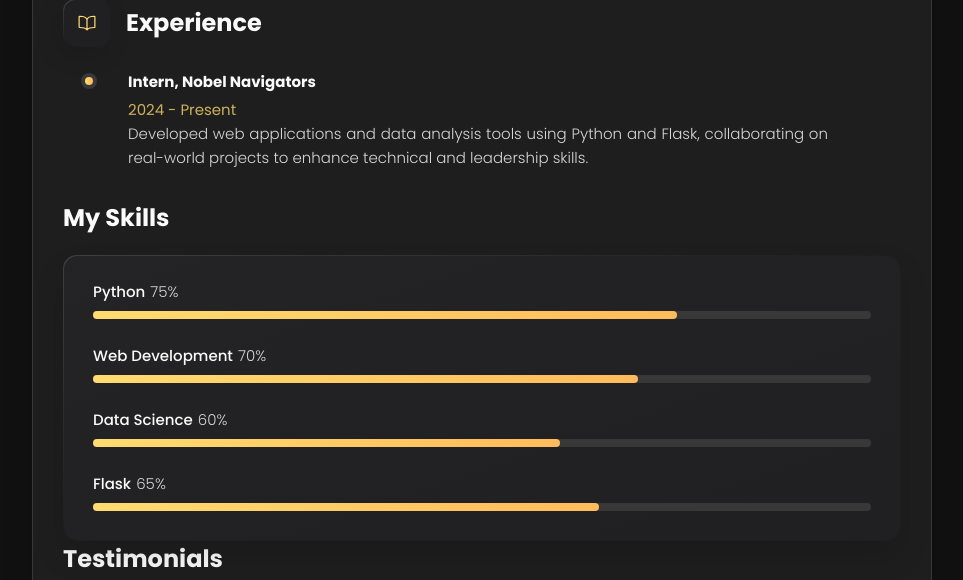
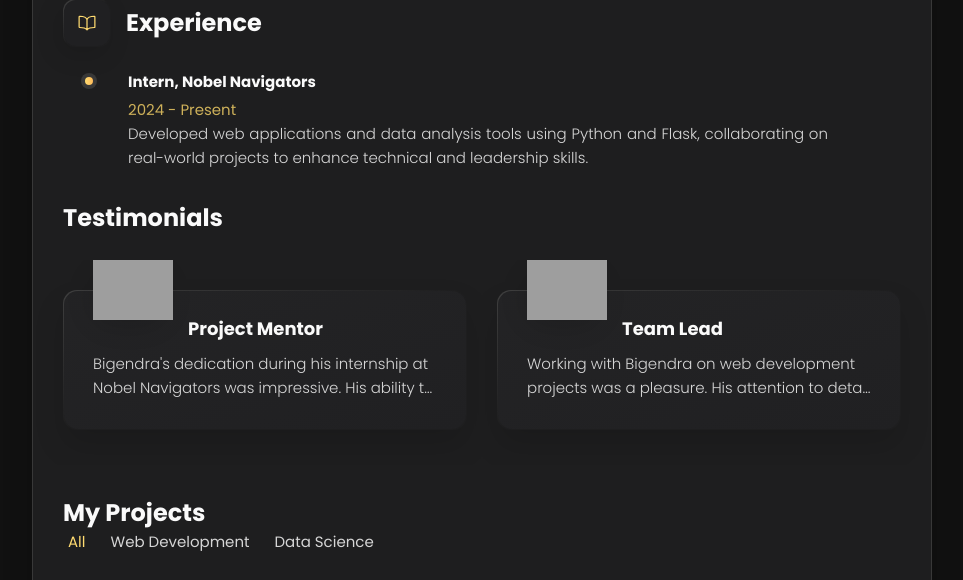
Before and after one commit to potat0ka/portfolio, a Flask app: page /about in a window 1280 px wide. Shown: the part 1049-1629 px from the top of the page, without its empty margins (308-1271 px from the left). Run offline with Flask 3, Linux system fonts and the light colour scheme; grey boxes are pictures that could not be loaded.

Commit message:
made some changes

```diff
--- a/templates/about.html
+++ b/templates/about.html
@@ -68,24 +68,6 @@
                 {% endfor %}
             </ol>
         </section>
-
-        <section class="skill">
-            <h3 class="h3 skills-title">My Skills</h3>
-
-            <ul class="skills-list content-card">
-                {% for skill in portfolio.resume.skills %}
-                <li class="skills-item">
-                    <div class="title-wrapper">
-                        <h5 class="h5">{{ skill.name }}</h5>
-                        <data value="{{ skill.percentage }}">{{ skill.percentage }}%</data>
-                    </div>
-                    <div class="skills-progress-bg">
-                        <div class="skills-progress-fill" style="width: {{ skill.percentage }}%;"></div>
-                    </div>
-                </li>
-                {% endfor %}
-            </ul>
-        </section>
     </section>
 
     <section class="testimonials">
@@ -131,13 +113,43 @@
         </section>
     </div>
 
-    <section class="clients">
-        <h3 class="h3 clients-title">Clients</h3>
+    <section class="projects">
+        <h3 class="h3 projects-title">My Projects</h3>
 
-        <ul class="clients-list has-scrollbar">
-            {% for client in portfolio.clients %}
-            <li class="clients-item">
-                <a href="#"><img src="{{ client.logo }}" alt="{{ client.name }}"></a>
+        <ul class="filter-list">
+            <li class="filter-item"><button class="active" data-filter-btn>All</button></li>
+            <li class="filter-item"><button data-filter-btn>Web Development</button></li>
+            <li class="filter-item"><button data-filter-btn>Data Science</button></li>
+        </ul>
+
+        <div class="filter-select-box">
+            <button class="filter-select" data-select>
+                <div class="select-value" data-select-value>Select Category</div>
+                <div class="select-icon">
+                    <ion-icon name="chevron-down"></ion-icon>
+                </div>
+            </button>
+
+            <ul class="select-list">
+                <li class="select-item"><button data-select-item>All</button></li>
+                <li class="select-item"><button data-select-item>Web Development</button></li>
+                <li class="select-item"><button data-select-item>Data Science</button></li>
+            </ul>
+        </div>
+
+        <ul class="project-list">
+            {% for project in portfolio.projects %}
+            <li class="project-item active" data-filter-item data-category="{{ project.category }}">
+                <a href="{{ project.link }}">
+                    <figure class="project-img">
+                        <div class="project-item-icon-box">
+                            <ion-icon name="eye-outline"></ion-icon>
+                        </div>
+                        <img src="{{ project.image }}" alt="{{ project.title }}" loading="lazy">
+                    </figure>
+                    <h3 class="project-title">{{ project.title }}</h3>
+                    <p class="project-category">{{ project.category | capitalize }}</p>
+                </a>
             </li>
             {% endfor %}
         </ul>
```
